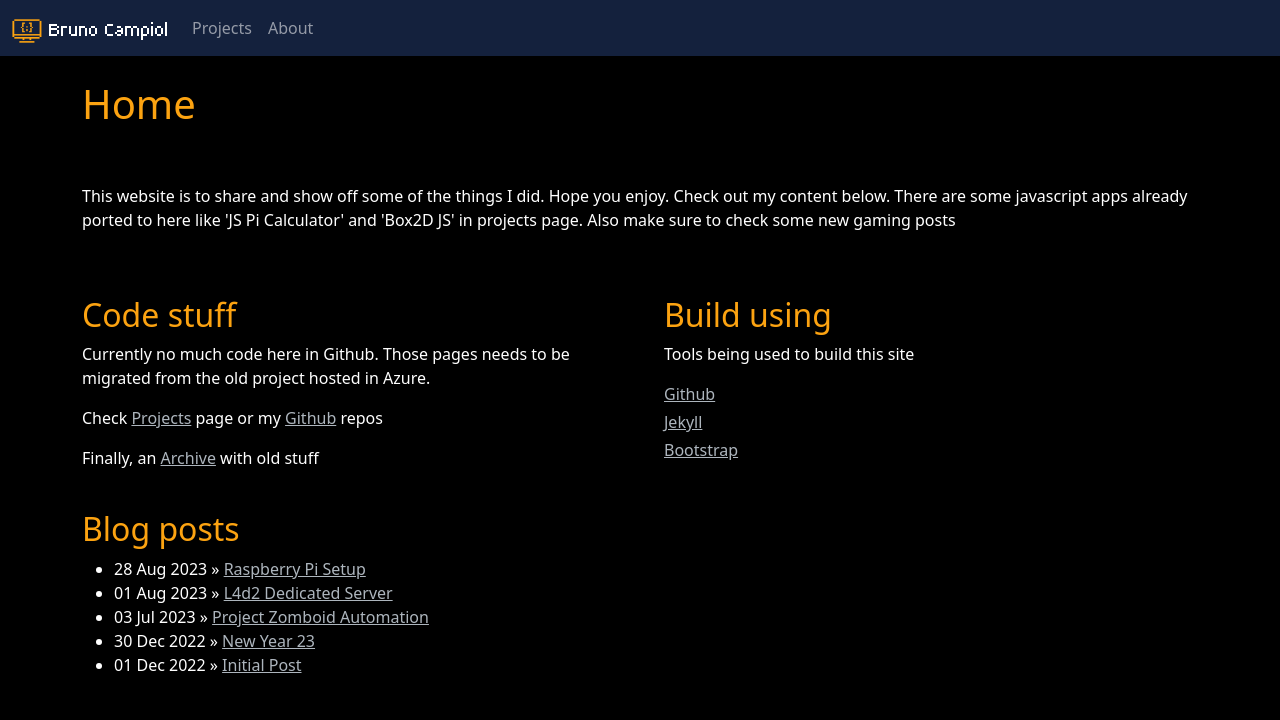
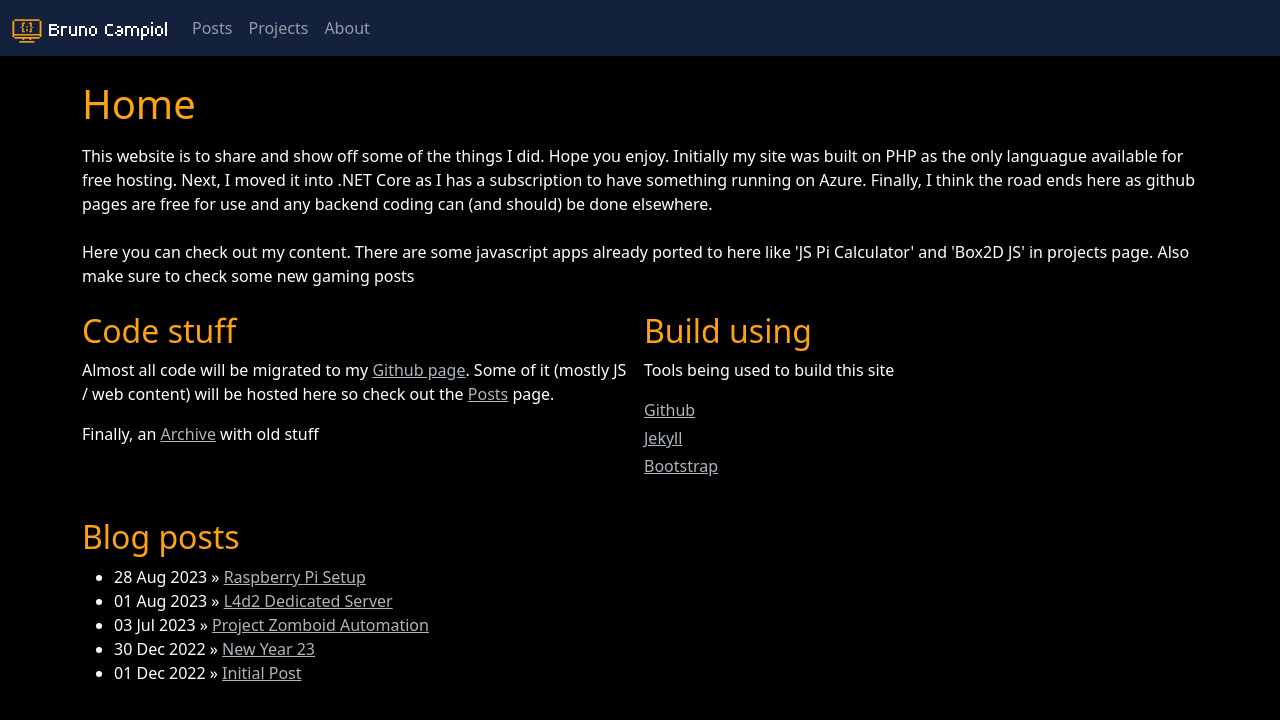
Before and after one commit to brunocampiol/brunocampiol.github.io, a Jekyll site: the page built from index.html, in a window 1280 px wide. Shown: the top 720 px of the page. Built offline with Jekyll 4.4.1, drawn with Linux system fonts in a browser that asks for light colours.

Commit message:
initial changes to migrate projects folder

```diff
--- a/_layouts/default.html
+++ b/_layouts/default.html
@@ -27,6 +27,9 @@
             <div class="collapse navbar-collapse" id="navbarId">
                 <ul class="navbar-nav me-auto mb-2 mb-lg-0">
                     <li class="nav-item">
+                        <a class="nav-link" aria-current="page" href="./{{page.layoutPath}}posts">Posts</a>
+                    </li>
+                    <li class="nav-item">
                         <a class="nav-link" aria-current="page" href="./{{page.layoutPath}}projects">Projects</a>
                     </li>
                     <li class="nav-item">
--- a/index.html
+++ b/index.html
@@ -2,18 +2,21 @@
 layout: default
 ---
 
-<div class="row g-5">
+<div class="row g-2">
   <h1>Home</h1>
-  <p>This website is to share and show off some of the things I did. Hope you enjoy. Check out my content below. There
-    are some javascript apps already ported to here like 'JS Pi Calculator' and 'Box2D JS' in projects page. Also make
-    sure to check some new gaming posts
+  <p>This website is to share and show off some of the things I did. Hope you enjoy. Initially my site was built on PHP
+    as the only languague available for free hosting. Next, I moved it into .NET Core as I has a subscription to have
+    something running on Azure. Finally, I think the road ends here as github pages are free for use and any backend
+    coding can (and should) be done elsewhere.
+  </p>
+  <p>
+    Here you can check out my content. There are some javascript apps already ported to here like 'JS Pi
+    Calculator' and 'Box2D JS' in projects page. Also make sure to check some new gaming posts
   </p>
   <div class="col-md-6">
     <h2>Code stuff</h2>
-    <p>Currently no much code here in Github. Those pages needs to be migrated from the old project hosted in
-      Azure.</p>
-    <p>Check <a href="./projects">Projects</a> page or my <a href="https://github.com/brunocampiol">Github</a>
-      repos</p>
+    <p>Almost all code will be migrated to my <a href="https://github.com/brunocampiol">Github page</a>.
+      Some of it (mostly JS / web content) will be hosted here so check out the <a href="./posts">Posts</a> page. </p>
     <p>Finally, an <a href="./archive">Archive</a> with old stuff</p>
   </div>
   <div class="col-md-6">
```
